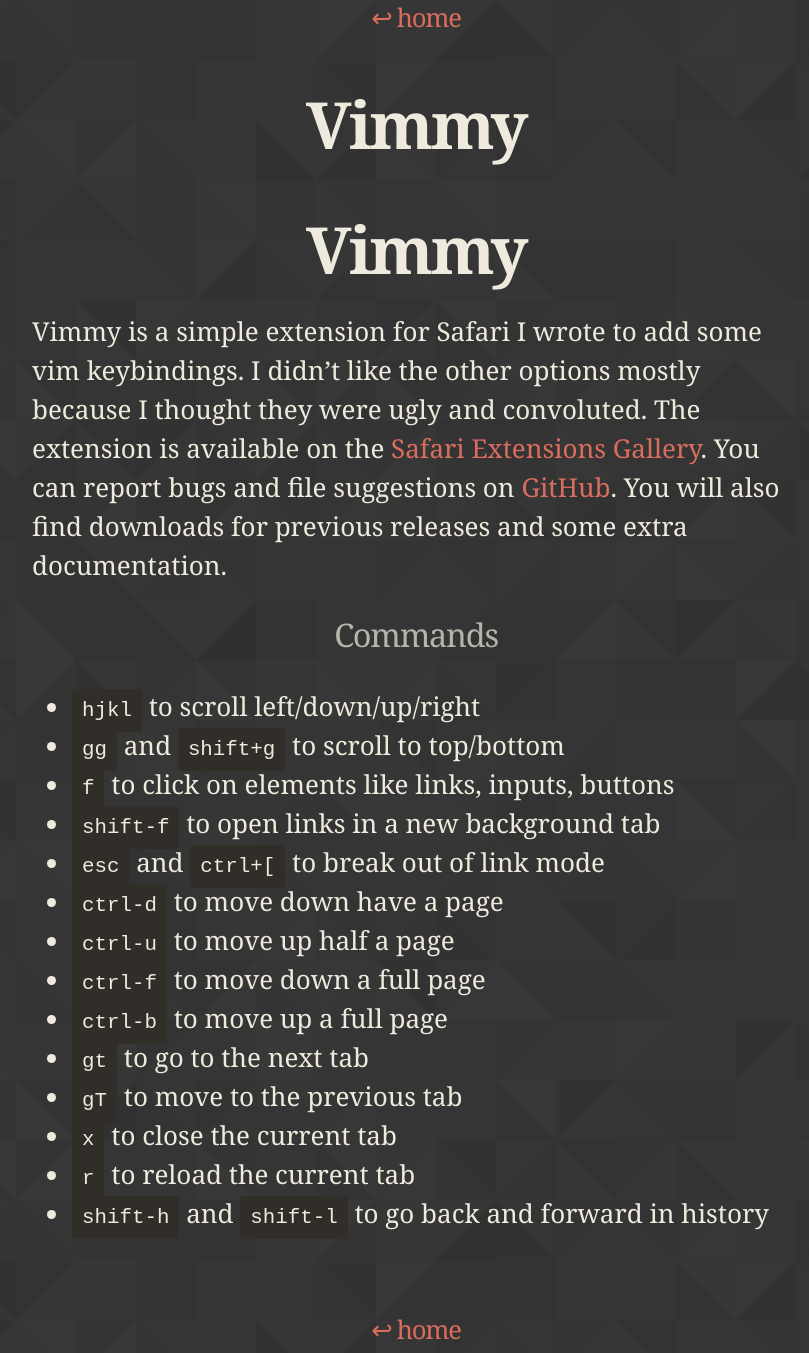
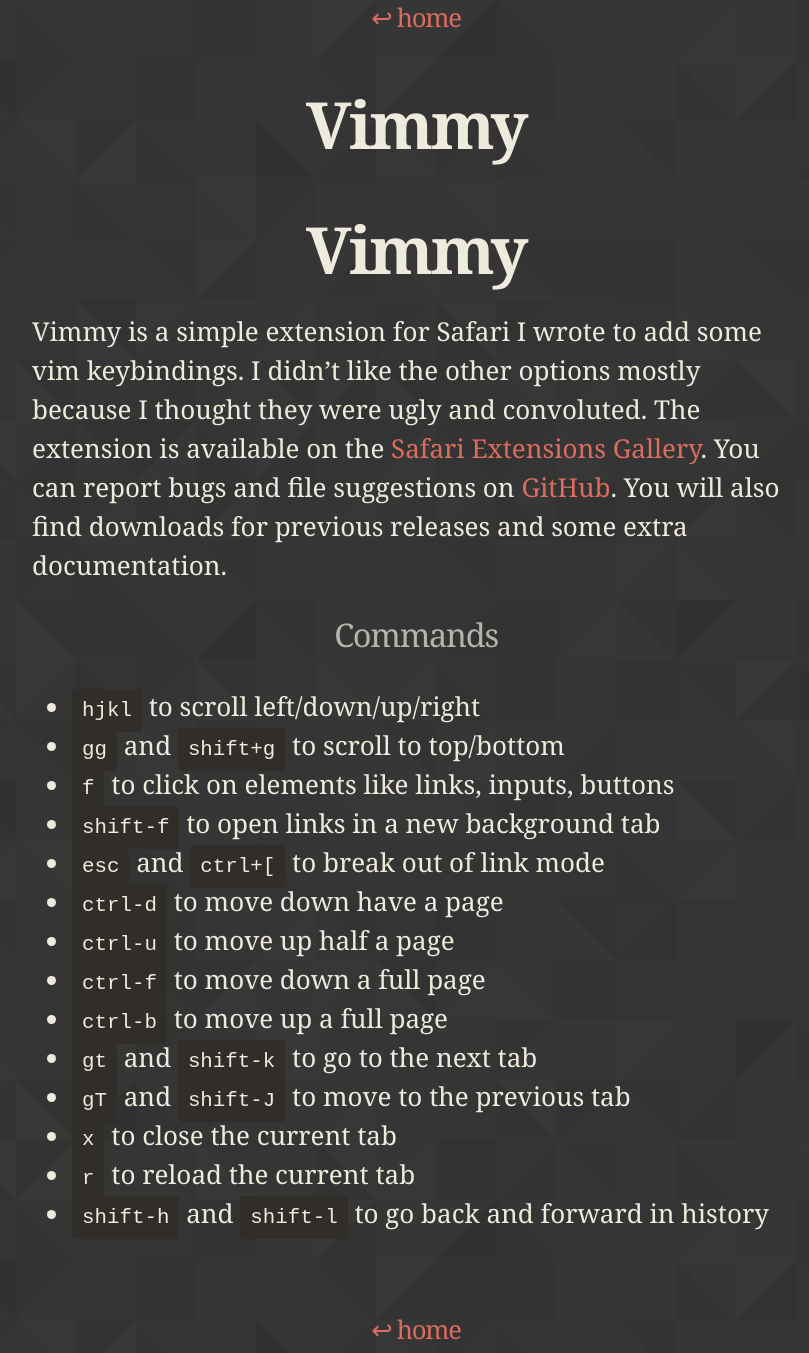
Before and after one commit to gggritso/site, a Jekyll site: the page built from Vimmy.safariextension.md, in a window 1280 px wide. Shown: the whole page, without its empty margins (224-1033 px from the left). Built offline with Jekyll 4.4.1, drawn with Linux system fonts in a browser that asks for light colours; our own code applies the rules of GitHub Pages for plain Markdown files.

Commit message:
Update Vimmy documentation.

```diff
--- a/Vimmy.safariextension.md
+++ b/Vimmy.safariextension.md
@@ -17,8 +17,8 @@
 - `ctrl-u` to move up half a page
 - `ctrl-f` to move down a full page
 - `ctrl-b` to move up a full page
-- `gt` to go to the next tab
-- `gT` to move to the previous tab
+- `gt` and `shift-k` to go to the next tab
+- `gT` and `shift-J` to move to the previous tab
 - `x` to close the current tab
 - `r` to reload the current tab
 - `shift-h` and `shift-l` to go back and forward in history
```
